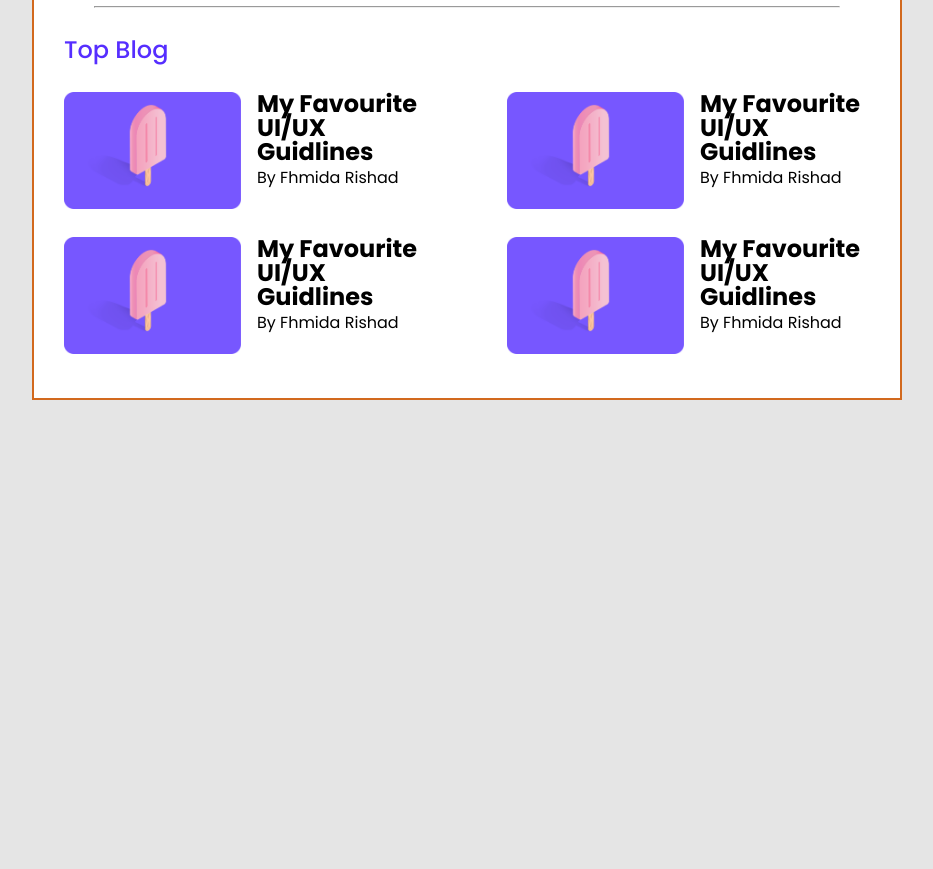
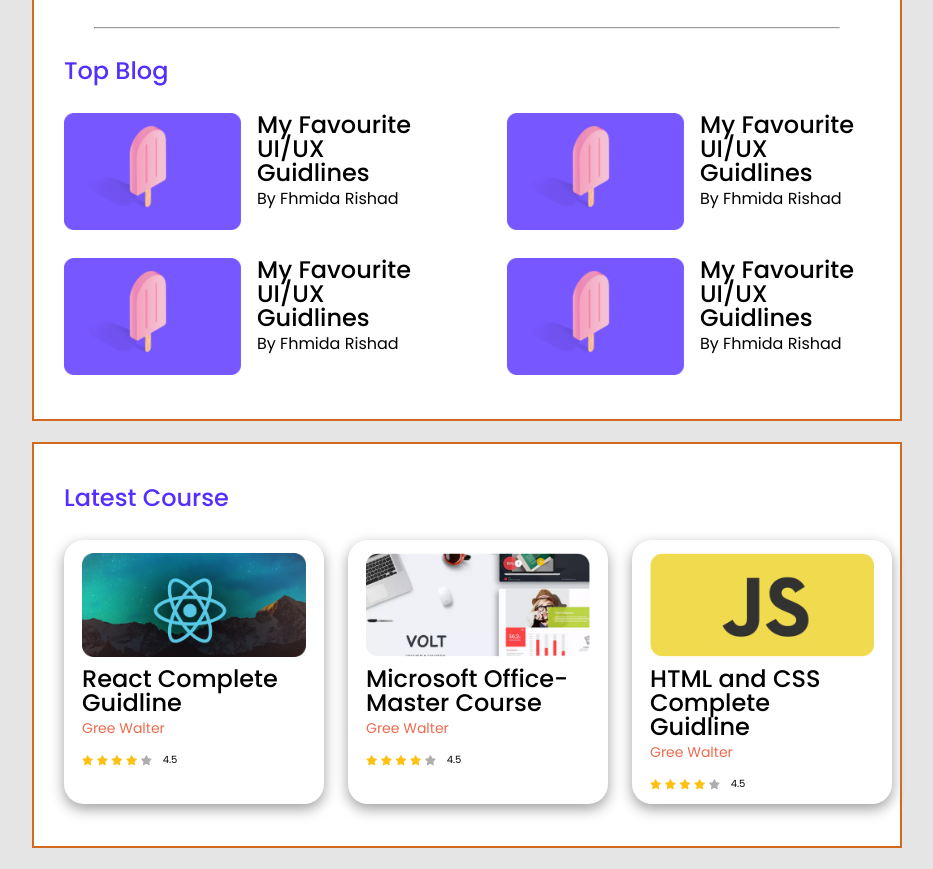
Before and after one commit to RayhanalKavey/Leader_Board-responsive-landingpage--project, a plain HTML site: page index.html in a window 1280 px wide. Shown: the part 264-1133 px from the top of the page, without its empty margins (173-1106 px from the left). Before the commit the page ends 800 px from the top, so only its background shows below. Drawn offline with Linux system fonts and the light colour scheme.

Commit message:
add latest courses section.

```diff
--- a/CSS/style.css
+++ b/CSS/style.css
@@ -31,13 +31,8 @@ body {
 }
 .container {
   max-width: 87rem;
-  margin: 0 auto;
+  margin: 2.1rem auto;
   border: 2px solid chocolate;
-}
-/* ==========================
-Top Player and Top Blog SectioN
-   ==========================  */
-.top-plauer-top-blog {
   padding: 4.2rem 3rem;
   background-color: var(--common-section-color);
 }
@@ -47,6 +42,14 @@ Top Player and Top Blog SectioN
   margin-bottom: 3rem;
   font-weight: 500;
 }
+.article-heading {
+  font-size: 2.4rem;
+  margin-bottom: 0.6rem;
+  font-weight: 500;
+}
+/* ==========================
+Top Player and Top Blog SectioN
+   ==========================  */
 .top-players {
   display: grid;
   grid-template-columns: repeat(3, 1fr);
@@ -86,9 +89,50 @@ Top Player and Top Blog SectioN
   height: 11.7rem;
 }
 .top-blog h3 {
-  font-size: 2.4rem;
-  margin-bottom: 0.6rem;
 }
 .top-blog p {
   font-size: 1.6rem;
 }
+/* ========================
+Top Player and Top Blog SectioN
+========================  */
+
+.latest-courses {
+  display: flex;
+  gap: 2.4rem;
+}
+.latest-course {
+  padding: 1.3rem 1.8rem;
+  display: flex;
+  flex-direction: column;
+  box-shadow: 0px 5px 14px #9f9f9f;
+  border-radius: 2rem;
+}
+.latest-course img {
+  width: 22.4rem;
+  height: 10.4rem;
+  margin-bottom: 0.8rem;
+}
+.latest-course p {
+  font-size: 1.4rem;
+  color: rgba(237, 107, 79);
+  margin-bottom: 2rem;
+}
+.fa-star {
+  display: inline-block;
+  height: 1.2rem;
+  width: 1.2rem;
+}
+.fa-star.filled {
+  color: rgba(255, 192, 20);
+}
+.fa-star.empty {
+  color: rgba(174, 174, 174);
+}
+.rating {
+  display: flex;
+  gap: 1rem;
+}
+.latest-course span {
+  font-size: 4.5;
+}
--- a/index.html
+++ b/index.html
@@ -5,6 +5,11 @@
     <meta http-equiv="X-UA-Compatible" content="IE=edge" />
     <meta name="viewport" content="width=device-width, initial-scale=1.0" />
     <title>Leader Board</title>
+    <!-- Icon kit -->
+    <script
+      src="https://kit.fontawesome.com/6376e152b8.js"
+      crossorigin="anonymous"
+    ></script>
     <!-- Stylesheet -->
     <link rel="stylesheet" href="css/style.css" />
   </head>
@@ -18,7 +23,7 @@
       <!-- ===================
       Top Player and Top Blog SectioN
     ======================== -->
-      <section class="top-plauer-top-blog container">
+      <section class="container">
         <h2 class="section-heading">Top Player</h2>
         <!-- Top Players -->
         <div class="top-players">
@@ -54,29 +59,88 @@
           <article class="top-blog">
             <div><img src="images/blogs/blog-1.png" alt="" /></div>
             <div class="top-blogs-info">
-              <h3>My Favourite UI/UX Guidlines</h3>
+              <h3 class="article-heading">My Favourite UI/UX Guidlines</h3>
               <p>By Fhmida Rishad</p>
             </div>
           </article>
           <article class="top-blog">
             <div><img src="images/blogs/blog-1.png" alt="" /></div>
             <div class="top-blogs-info">
-              <h3>My Favourite UI/UX Guidlines</h3>
+              <h3 class="article-heading">My Favourite UI/UX Guidlines</h3>
               <p>By Fhmida Rishad</p>
             </div>
           </article>
           <article class="top-blog">
             <div><img src="images/blogs/blog-1.png" alt="" /></div>
             <div class="top-blogs-info">
-              <h3>My Favourite UI/UX Guidlines</h3>
+              <h3 class="article-heading">My Favourite UI/UX Guidlines</h3>
               <p>By Fhmida Rishad</p>
             </div>
           </article>
           <article class="top-blog">
             <div><img src="images/blogs/blog-1.png" alt="" /></div>
             <div class="top-blogs-info">
-              <h3>My Favourite UI/UX Guidlines</h3>
+              <h3 class="article-heading">My Favourite UI/UX Guidlines</h3>
               <p>By Fhmida Rishad</p>
+            </div>
+          </article>
+        </div>
+      </section>
+      <!-- ===================
+      Top Player and Top Blog SectioN
+    ======================== -->
+      <section class="container">
+        <p class="section-heading">Latest Course</p>
+        <div class="latest-courses">
+          <article class="latest-course">
+            <div><img src="images/courses/course-1.png" alt="" /></div>
+            <div>
+              <h3 class="article-heading">React Complete Guidline</h3>
+              <p>Gree Walter</p>
+            </div>
+            <div class="rating">
+              <div>
+                <i class="fa-solid fa-star filled"></i>
+                <i class="fa-solid fa-star filled"></i>
+                <i class="fa-solid fa-star filled"></i>
+                <i class="fa-solid fa-star filled"></i>
+                <i class="fa-solid fa-star empty"></i>
+              </div>
+              <span>4.5</span>
+            </div>
+          </article>
+          <article class="latest-course">
+            <div><img src="images/courses/course-2.png" alt="" /></div>
+            <div>
+              <h3 class="article-heading">Microsoft Office-Master Course</h3>
+              <p>Gree Walter</p>
+            </div>
+            <div class="rating">
+              <div>
+                <i class="fa-solid fa-star filled"></i>
+                <i class="fa-solid fa-star filled"></i>
+                <i class="fa-solid fa-star filled"></i>
+                <i class="fa-solid fa-star filled"></i>
+                <i class="fa-solid fa-star empty"></i>
+              </div>
+              <span>4.5</span>
+            </div>
+          </article>
+          <article class="latest-course">
+            <div><img src="images/courses/course-3.png" alt="" /></div>
+            <div>
+              <h3 class="article-heading">HTML and CSS Complete Guidline</h3>
+              <p>Gree Walter</p>
+            </div>
+            <div class="rating">
+              <div>
+                <i class="fa-solid fa-star filled"></i>
+                <i class="fa-solid fa-star filled"></i>
+                <i class="fa-solid fa-star filled"></i>
+                <i class="fa-solid fa-star filled"></i>
+                <i class="fa-solid fa-star empty"></i>
+              </div>
+              <span>4.5</span>
             </div>
           </article>
         </div>
```
